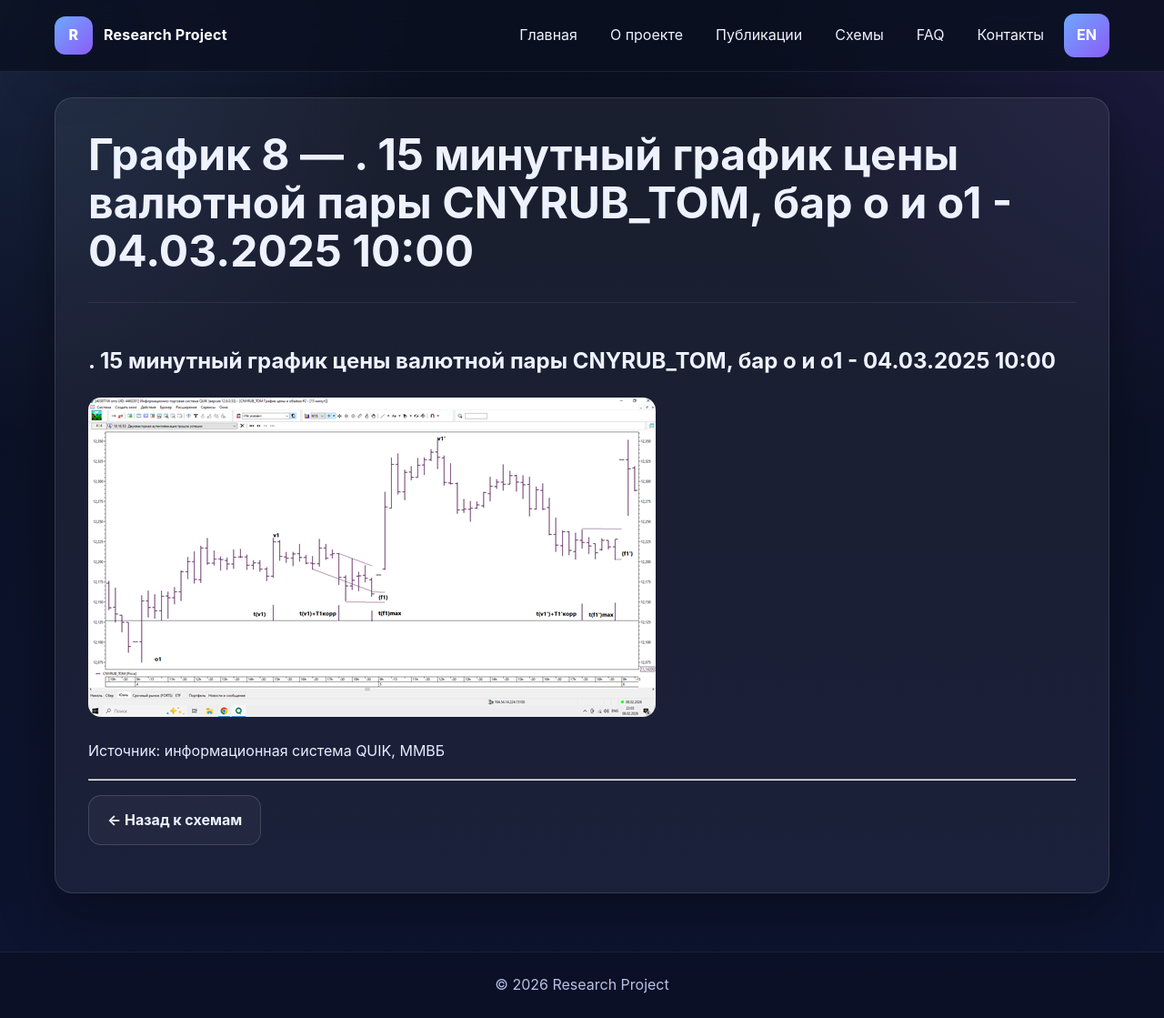
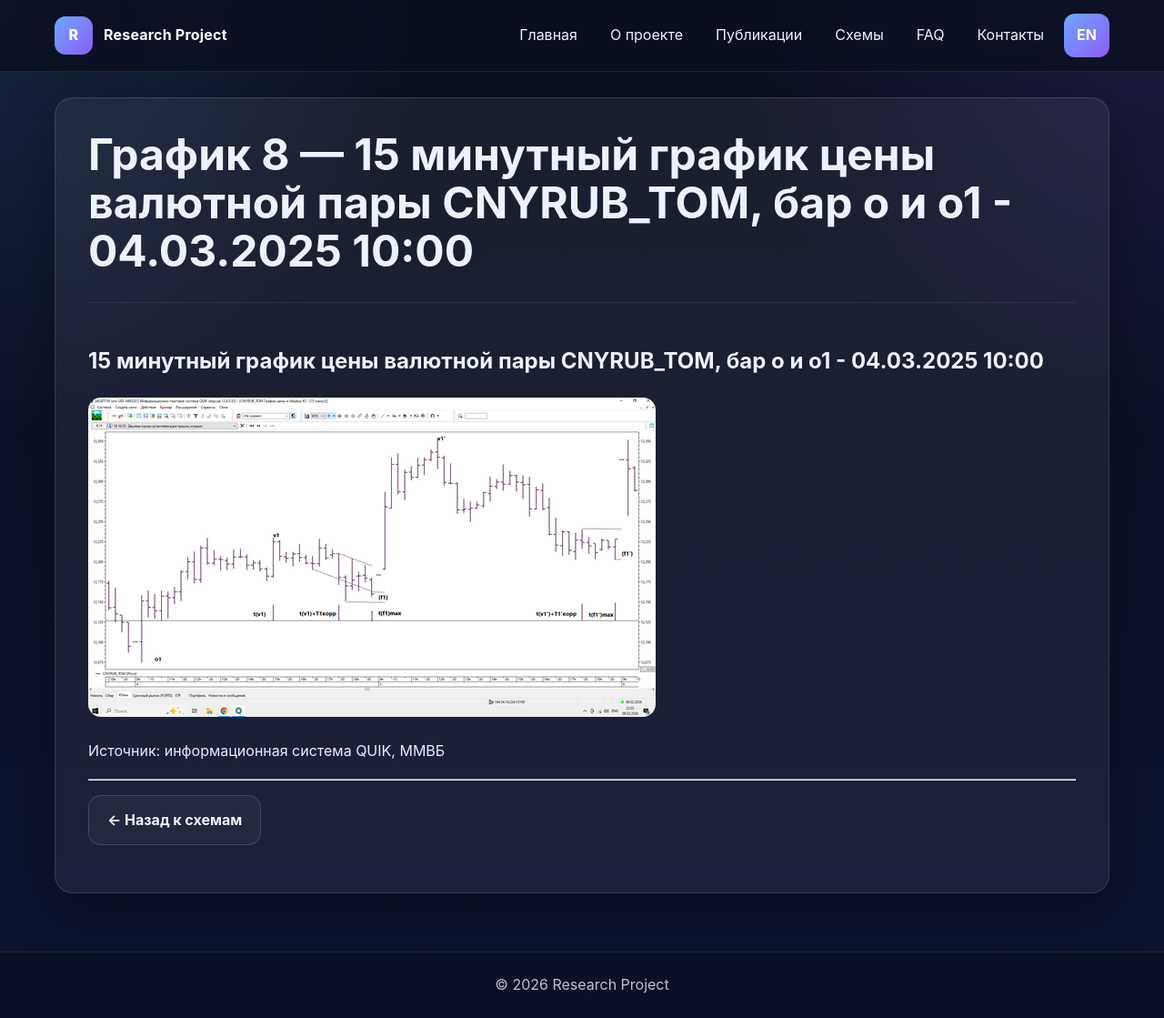
Before and after one commit to naoumov-ilia/naoumov-ilia.github.io, a Jekyll site: the page built from ru/diagrams/graph-8.md, in a window 1280 px wide and 1119 px high. Shown: the whole window at 91% size. Built offline with Jekyll 4.4.1, drawn with Linux system fonts in a browser that asks for light colours.

```diff
--- a/ru/diagrams/graph-8.md
+++ b/ru/diagrams/graph-8.md
@@ -1,12 +1,12 @@
 ---
 layout: page
-title: График 8 — . 15 минутный график цены валютной пары CNYRUB_TOM, бар  о и o1 - 04.03.2025   10:00
+title: График 8 —  15 минутный график цены валютной пары CNYRUB_TOM, бар  о и o1 - 04.03.2025   10:00
 lang: ru
 ref: graph-8
 permalink: /ru/diagrams/graph-8/
 ---
 
-## . 15 минутный график цены валютной пары CNYRUB_TOM, бар  о и o1 - 04.03.2025   10:00
+##  15 минутный график цены валютной пары CNYRUB_TOM, бар  о и o1 - 04.03.2025   10:00
 
 <img src="/assets/images/graph-8.png" alt="График 8">
 
```
